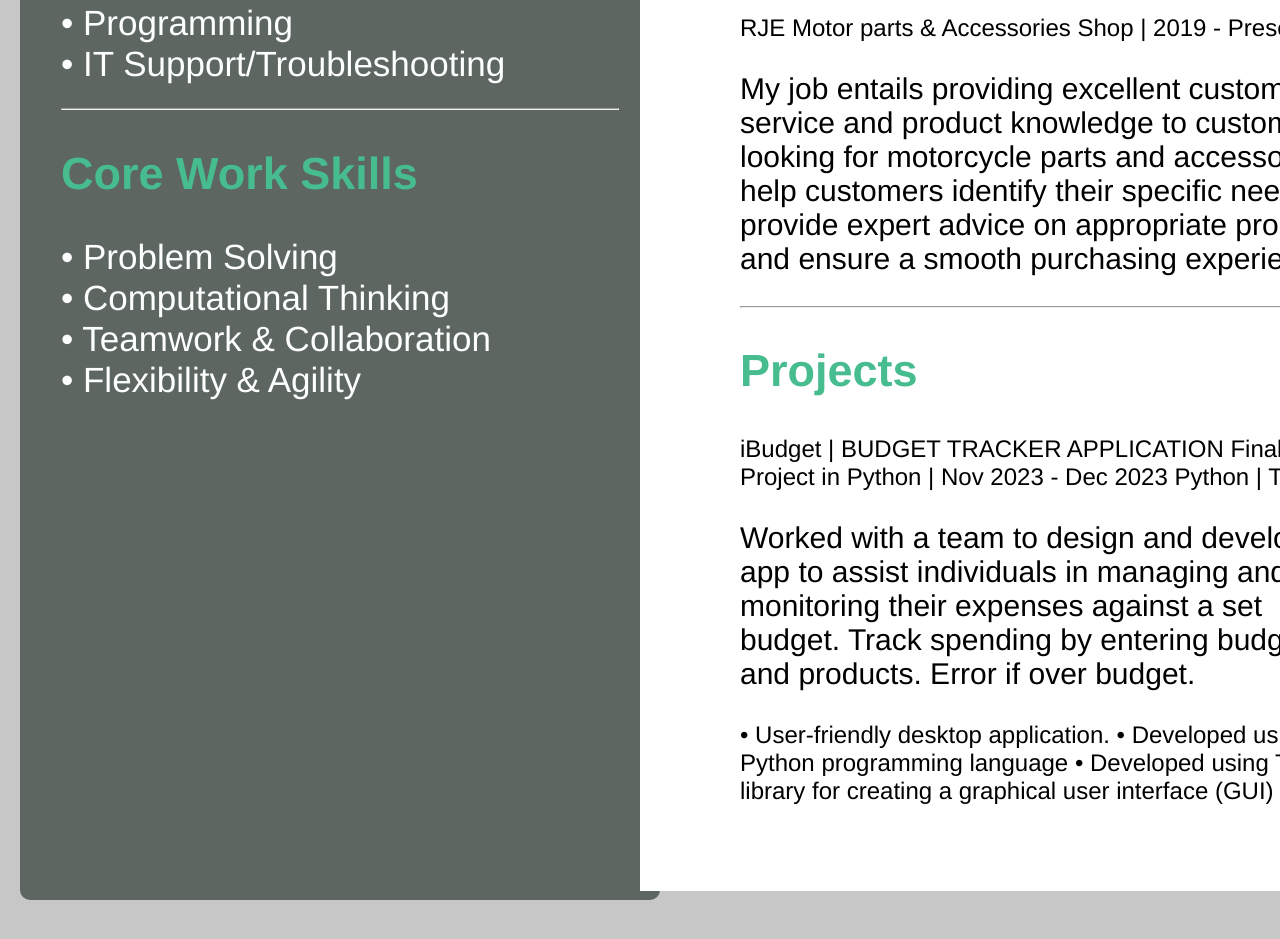
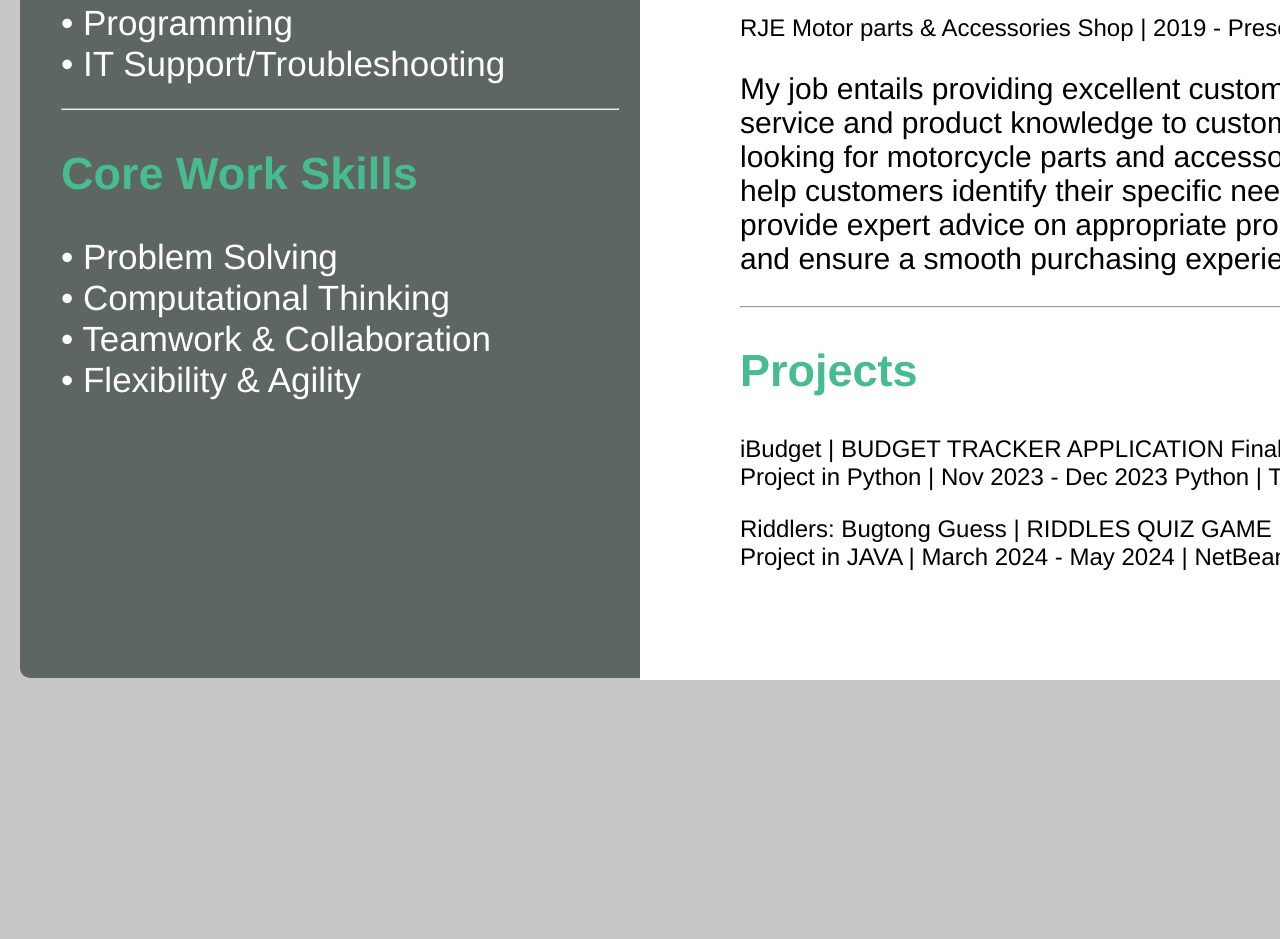
Before and after one commit to GabjoseSE/GabjoseSE.github.io, a plain HTML site: page RESUME.html in a window 1280 px wide. Shown: the part 1560-2499 px from the top of the page. After the commit the page ends 2285 px from the top, so only its background shows below. Drawn offline with Linux system fonts and the light colour scheme.

Commit message:
fix resume

```diff
--- a/RESUME.html
+++ b/RESUME.html
@@ -199,15 +199,12 @@
                     <ul>
                         <li1>iBudget | BUDGET TRACKER APPLICATION</li1>
                         <li1>Final Project in Python | Nov 2023 - Dec 2023 Python | TKinter</li1>
-                        <p>Worked with a team to design and develop an app to assist individuals
-                           in managing and monitoring their expenses against a set budget.
-                           Track spending by entering budget and products. Error if over budget.</p>
                     </ul>
                     <ul>
-                        <li1> • User-friendly desktop application.</li1>
-                        <li1> • Developed using the Python programming language</li1>
-                        <li1> • Developed using TKinter library for creating a graphical user interface (GUI)</li1>
+                        <li1>Riddlers: Bugtong Guess | RIDDLES QUIZ GAME</li1>
+                        <li1>Final Project in JAVA | March 2024 - May 2024 | NetBeans</li1>
                     </ul>
+
                 </div>
             </div>
         </div>
```
